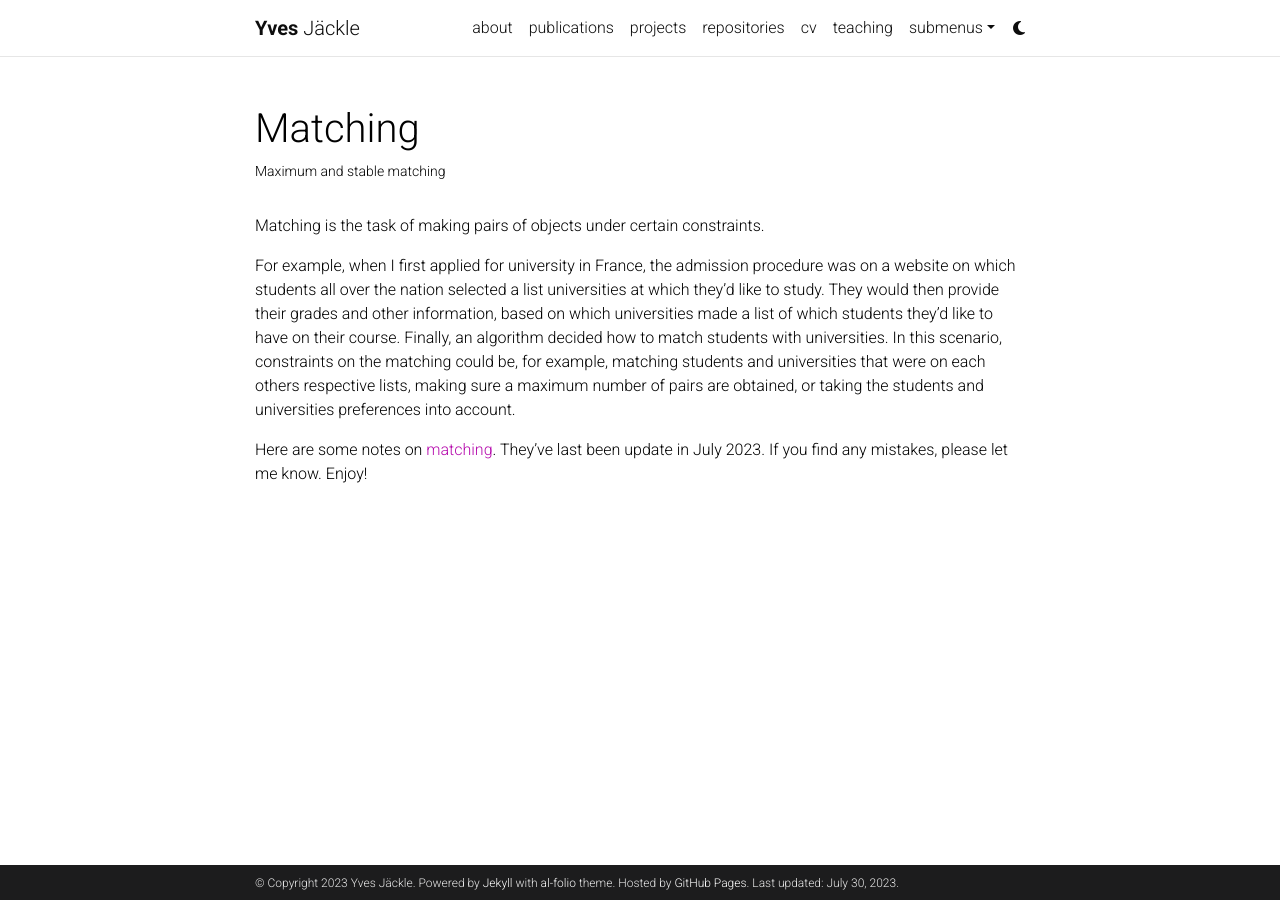
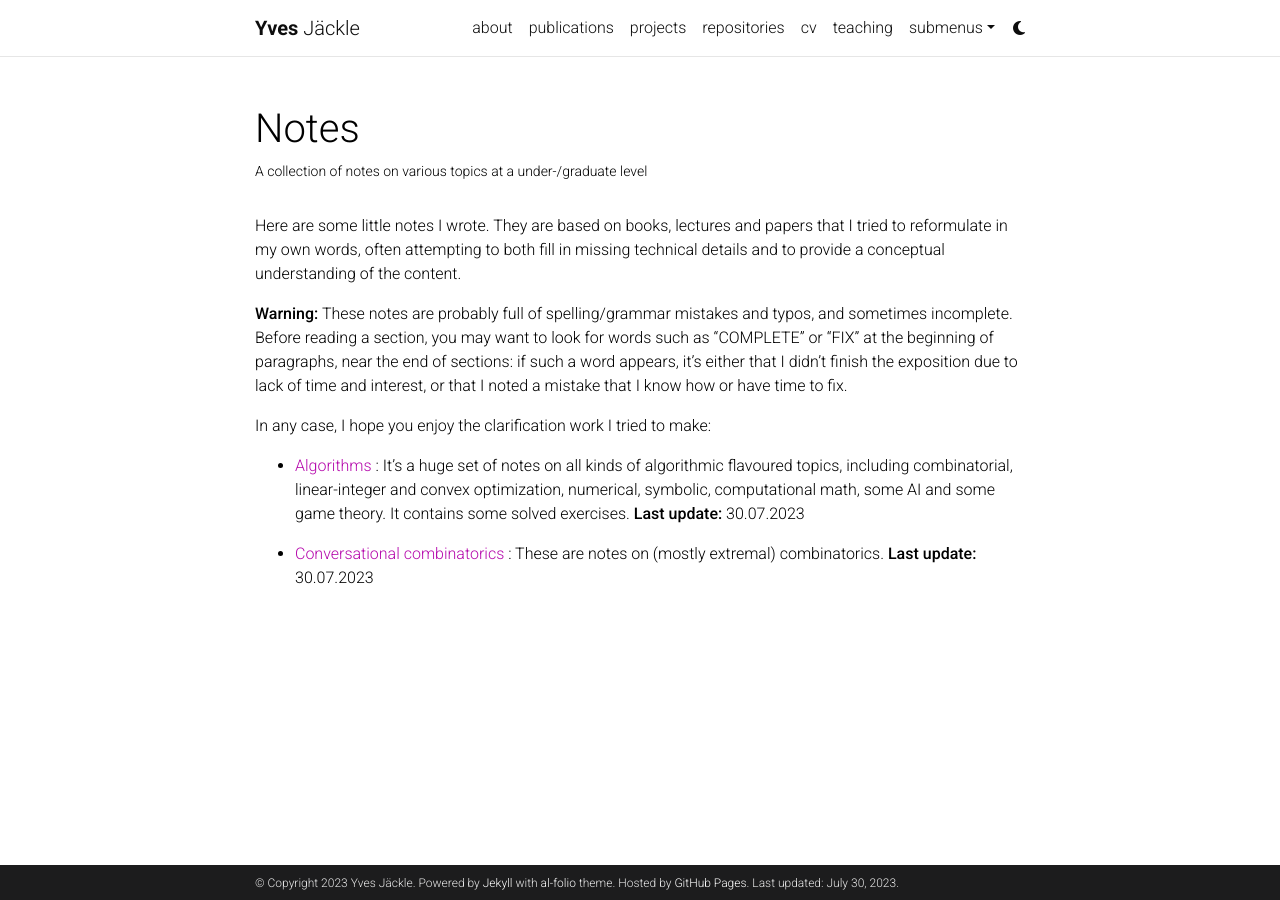
Before and after one commit to Happyves/happyves.github.io, a Jekyll site: the page built from _projects/notes_matching.md, in a window 1280 px wide. Built offline with Jekyll 4.4.1, drawn with Linux system fonts in a browser that asks for light colours; comment, search, counter and statistics services are not loaded; a style sheet for code colours, icons or effects is not loaded.

Commit message:
Update notes_matching.md

```diff
--- a/_projects/notes_matching.md
+++ b/_projects/notes_matching.md
@@ -1,16 +1,18 @@
 ---
 layout: page
-title: Matching
-description: Maximum and stable matching
-img: assets/img/Blog_Matching_logo.png
+title: Notes
+description: A collection of notes on various topics at a under-/graduate level
+img: assets/img/Bolg_scripts.png
 importance: 1
 category: Notes
 ---
 
-Matching is the task of making pairs of objects under certain constraints.
+Here are some little notes I wrote. They are based on books, lectures and papers that I tried to reformulate in my own words, often attempting to both fill in missing technical details and to provide a conceptual understanding of the content.
 
-For example, when I first applied for university in France, the admission procedure was on a website on which students all over the nation selected a list universities at which they'd like to study.
-They would then provide their grades and other information, based on which universities made a list of which students they'd like to have on their course. Finally, an algorithm decided how to match students with universities.
-In this scenario, constraints on the matching could be, for example, matching students and universities that were on each others respective lists, making sure a maximum number of pairs are obtained, or taking the students and universities preferences into account.
+__Warning:__ These notes are probably full of spelling/grammar mistakes and typos, and sometimes incomplete. Before reading a section, you may want to look for words such as "COMPLETE" or "FIX" at the beginning of paragraphs, near the end of sections: if such a word appears, it's either that I didn't finish the exposition due to lack of time and interest, or that I noted a mistake that I know how or have time to fix.
 
-Here are some notes on [matching](https://happyves.github.io/assets/pdf/blog_matching.pdf). They've last been update in July 2023. If you find any mistakes, please let me know. Enjoy!
+In any case, I hope you enjoy the clarification work I tried to make:
+
+* [Algorithms](https://happyves.github.io/assets/pdf/OptiAlgoBook.pdf) : It's a huge set of notes on all kinds of algorithmic flavoured topics, including combinatorial, linear-integer and convex optimization, numerical, symbolic, computational math, some AI and some game theory. It contains some solved exercises. __Last update:__ 30.07.2023
+
+* [Conversational combinatorics](https://happyves.github.io/assets/pdf/ConversationalCombinatorics.pdf) : These are notes on (mostly extremal) combinatorics.  __Last update:__ 30.07.2023
```
